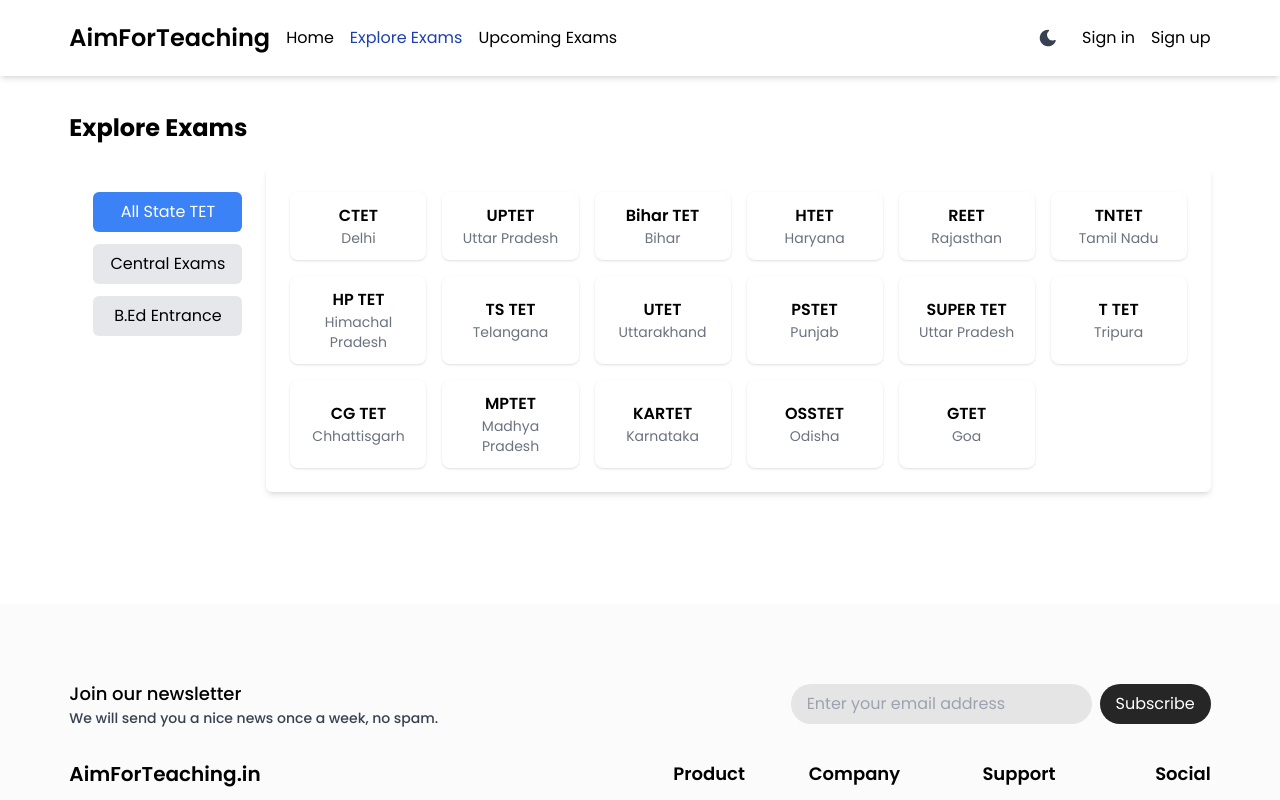
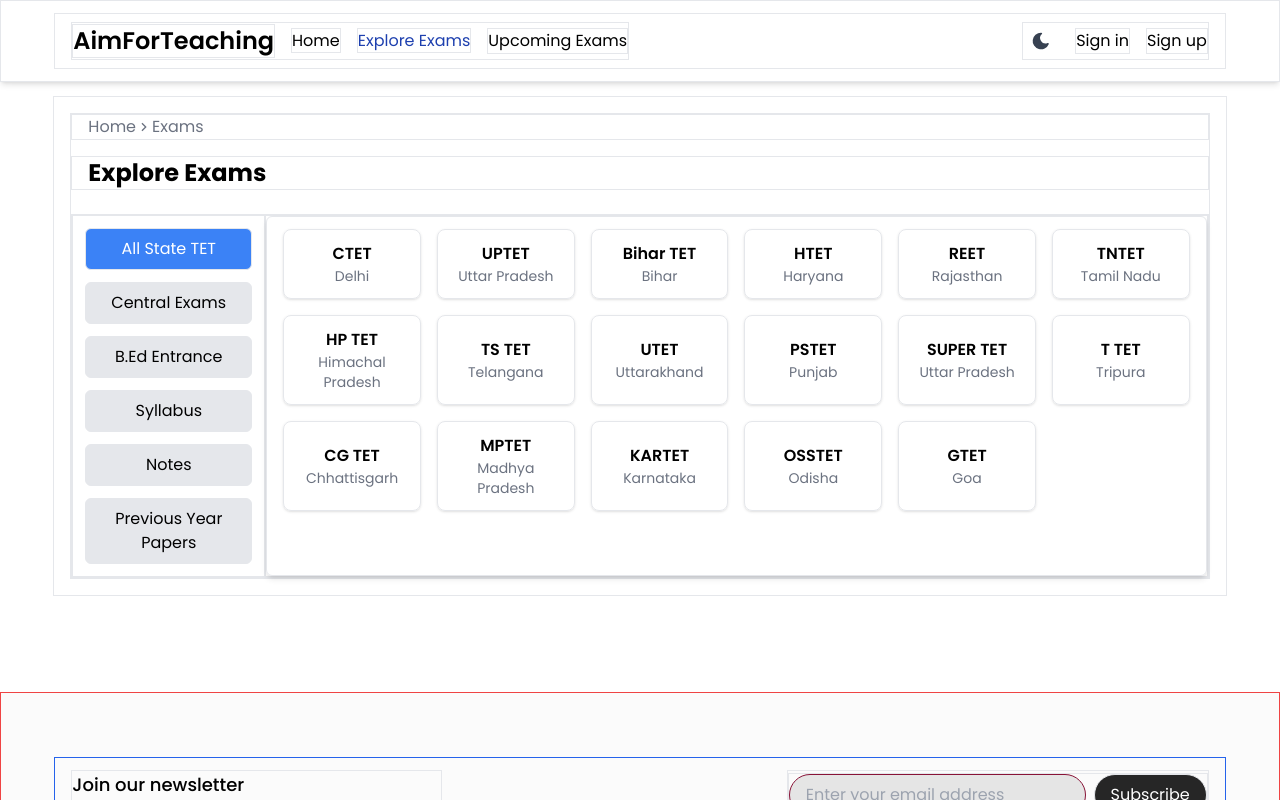
Before and after one commit to indianboat/aimforteaching, a Next.js app: page /exams in a window 1280 px wide. Shown: the top 800 px of the page. Built offline with nearby package versions, Linux system fonts and the light colour scheme.

Commit message:
exam page added and some design

```diff
--- /dev/null
+++ b/src/app/components/Breadcrum.jsx
@@ -0,0 +1,23 @@
+import Link from "next/link";
+import { usePathname } from "next/navigation";
+import {RiArrowRightSLine} from "react-icons/ri";
+
+const Breadcrumb = ({ links }) => {
+
+  return (
+    <nav className="flex">
+      {links.map((link, index) => (
+        <div key={link.path} className="flex items-center">
+          {index > 0 && (
+            <RiArrowRightSLine className="text-gray-500"/>
+          )}
+            <Link href={link.path} className="text-gray-500 hover:text-blue-500">
+            {link.label}
+          </Link>
+        </div>
+      ))}
+    </nav>
+  );
+};
+
+export default Breadcrumb;
--- a/src/app/components/CollapseButton.jsx
+++ b/src/app/components/CollapseButton.jsx
@@ -53,6 +53,10 @@ const CollapseButton = () => {
       index: 9,
       examName: "EMRC Exam",
     },
+    {
+      index: 10,
+      examName: "RPSC Exam",
+    },
   ];
 
   return (
--- a/src/app/components/ExploreSection.jsx
+++ b/src/app/components/ExploreSection.jsx
@@ -181,11 +181,18 @@ const ExploreSection = () => {
       delay:2.1
     },
     {
+      examName: "RPSC",
+      examState: "Rajasthan",
+      logoUrl: "/logos/ctet.png",
+      redirectUrl: "/exams/rpsc",
+      delay:2.2
+    },
+    {
       examName: "B.Ed Entrance",
       examState: "Delhi",
       logoUrl: "/logos/ctet.png",
       redirectUrl: "/exams/bedexam",
-      delay:2.2
+      delay:2.3
     },
   ];
 
--- a/src/app/components/TabContent.jsx
+++ b/src/app/components/TabContent.jsx
@@ -107,13 +107,13 @@ const TabContent = ({ activeTab }) => {
       exit="exit"
       variants={variants}
       transition={{ duration: 0.3 }}
-      className="border p-6 rounded-md shadow-md h-full"
+      className="border px-4 py-3 rounded-md shadow-md h-full"
     >
       {activeTab === 1 && (
-        <div className="grid lg:grid-cols-6 md:grid-cols-3 sm:grid-cols-3 grid-cols-2 gap-4">
+        <div className="grid lg:grid-cols-6 md:grid-cols-3 sm:grid-cols-2 grid-cols-2 gap-4">
           {examTypes.map((exam) => {
             return (
-              <Link className="border hover:bg-slate-100 dark:hover:bg-neutral-950 shadow hover:shadow-md flex flex-col px-4 py-3 h-full w-full rounded-lg text-center justify-center items-center" href={exam.redirectUrl}>
+              <Link key={exam.examName} className="border hover:bg-slate-100 dark:hover:bg-neutral-950 shadow hover:shadow-md flex flex-col px-4 py-3 h-full w-full rounded-lg text-center justify-center items-center" href={exam.redirectUrl}>
                   <p className="text-md font-semibold">{exam.examName}</p>
                   <p className="text-sm text-gray-500 dark:text-neutral-300">{exam.examState}</p>
               </Link>
@@ -121,7 +121,7 @@ const TabContent = ({ activeTab }) => {
           })}
         </div>
       )}
-      {activeTab === 2 && <div className="grid lg:grid-cols-6 md:grid-cols-3 sm:grid-cols-3 grid-cols-2 gap-4">
+      {activeTab === 2 && <div className="grid lg:grid-cols-6 md:grid-cols-3 sm:grid-cols-2 grid-cols-2 gap-4">
       <Link className="border hover:bg-slate-100 dark:hover:bg-neutral-950 shadow hover:shadow-md flex flex-col px-4 py-3 h-full w-full rounded-lg text-center justify-center items-center" href="/">
                   <p className="text-md font-semibold">KVS</p>
                   <p className="text-sm text-gray-500 dark:text-neutral-300">Govt of India</p>
--- a/src/app/exams/[exam]/page.jsx
+++ b/src/app/exams/[exam]/page.jsx
@@ -1,18 +1,31 @@
 "use client";
 
 import { useParams } from "next/navigation";
+import BreadcrumSection from "@/app/components/Breadcrum";
+import { usePathname } from "next/navigation";
 
 const Exam = () => {
   const { exam } = useParams();
-
-  console.log(exam);
+  const breadcrumbLinks = [
+    { label: "Home", path: "/" },
+    { label: "Exams", path: "/exams" },
+    { label: exam, path: exam },
+  ];
 
   return (
     <>
-      <div className="container md:w-10/12 sm:w-11/12 mx-auto md:mt-24 sm:mt-28 mt-24 flex w-full border lg:px-4 md:px-3 sm:px-2 px-2 py-4">
-        {exam}
+    <div className="container flex flex-col md:w-11/12 sm:w-full w-full mx-auto md:my-24 sm:my-28 my-24 border p-4">
+      <div className="border">
+        <div className="border mb-4 px-4">
+          <BreadcrumSection links={breadcrumbLinks}/>
+        </div>
+        <h1 className="text-2xl font-bold border px-4">{exam.toUpperCase()} Exam</h1>
+        <div className="border px-4 mt-8">
+          All about ctet here
+        </div>
       </div>
-    </>
+    </div>
+  </>
   );
 };
 
--- /dev/null
+++ b/src/app/exams/page.js
@@ -0,0 +1,53 @@
+"use client";
+
+import { useState } from "react";
+import TabContent from "../components/TabContent";
+import BreadcrumSection from "../components/Breadcrum";
+import { usePathname } from "next/navigation";
+
+const tabs = ["All State TET", "Central Exams", "B.Ed Entrance", "Syllabus", "Notes", "Previous Year Papers"];
+
+const ExploreExams = () => {
+  const [activeTab, setActiveTab] = useState(1);
+
+  const breadcrumbLinks = [
+    { label: "Home", path: "/" },
+    { label: "Exams", path: usePathname() },
+    // { label: "Subcategory", path: "/category/subcategory" },
+  ];
+
+  return (
+    <>
+      <div className="container flex flex-col md:w-11/12 sm:w-full w-full mx-auto md:my-24 sm:my-28 my-24 border p-4">
+        <div className="border">
+          <div className="border mb-4 px-4">
+            <BreadcrumSection links={breadcrumbLinks}/>
+          </div>
+          <h1 className="text-2xl font-bold border px-4">Explore Exams</h1>
+          <div className="border flex lg:flex-row md:flex-row sm:flex-col flex-col mt-6">
+            <div className="border lg:w-1/5 md:w-2/5 sm:w-full w-full p-3 flex gap-y-3 flex-col">
+              {tabs.map((tab, index) => (
+                <button
+                  key={index}
+                  onClick={() => setActiveTab(index + 1)}
+                  className={`border px-3 py-2 w-full ${
+                    activeTab === index + 1
+                      ? "bg-blue-500 text-white"
+                      : "bg-gray-200 text-black"
+                  } px-4 py-2 rounded-md`}
+                >
+                  {tab}
+                </button>
+              ))}
+            </div>
+            <div className="border w-full flex gap-y-3 flex-col">
+              <TabContent activeTab={activeTab} />
+            </div>
+          </div>
+        </div>
+      </div>
+    </>
+  );
+};
+
+export default ExploreExams;
--- a/src/app/exams/page.jsx
+++ /dev/null
@@ -1,68 +0,0 @@
-"use client";
-
-import { useState } from "react";
-import TabContent from "../components/TabContent";
-
-const tabs = ["All State TET", "Central Exams", "B.Ed Entrance"];
-
-const ExploreExams = () => {
-  const [activeTab, setActiveTab] = useState(1);
-
-  return (
-    <>
-      <div className="container flex flex-col md:w-11/12 sm:w-full w-full mx-auto md:my-24 sm:my-28 my-24 border p-4">
-        <div className="border">
-          <h1 className="text-2xl font-bold border">Explore Exams</h1>
-          <div className="border flex lg:flex-row md:flex-row sm:flex-col flex-col mt-6">
-            <div className="border lg:w-1/5 md:w-2/5 sm:w-full w-full p-6 flex gap-y-3 flex-col">
-              {tabs.map((tab, index) => (
-                <button
-                  key={index}
-                  onClick={() => setActiveTab(index + 1)}
-                  className={`border px-3 py-2 w-full ${
-                    activeTab === index + 1
-                      ? "bg-blue-500 text-white"
-                      : "bg-gray-200 text-black"
-                  } px-4 py-2 rounded-md`}
-                >
-                  {tab}
-                </button>
-              ))}
-              {/* <button onClick={() => setActiveTab(1)} className="border px-3 py-2 w-full">All State TET</button> */}
-              {/* <button onClick={() => setActiveTab(2)} className="border px-3 py-2 w-full">Central Exams</button> */}
-              {/* <button onClick={() => setActiveTab(3)} className="border px-3 py-2 w-full">B.Ed Entrance</button> */}
-            </div>
-            <div className="border w-full flex gap-y-3 flex-col">
-              <TabContent activeTab={activeTab} />
-            </div>
-
-            {/* <div className="flex justify-center items-center h-screen">
-              <div className="w-80">
-                <div className="flex space-x-4">
-                  {tabs.map((tab, index) => (
-                    <button
-                      key={index}
-                      onClick={() => setActiveTab(index + 1)}
-                      className={`${
-                        activeTab === index + 1
-                          ? "bg-blue-500 text-white"
-                          : "bg-gray-200 text-black"
-                      } px-4 py-2 rounded-md`}
-                    >
-                      {tab}
-                    </button>
-                  ))}
-                </div>
-                <div className="mt-4">
-                  <TabContent activeTab={activeTab} />
-                </div>
-              </div>
-            </div> */}
-          </div>
-        </div>
-      </div>
-    </>
-  );
-};
-
-export default ExploreExams;
--- a/src/app/globals.css
+++ b/src/app/globals.css
@@ -17,9 +17,9 @@ body{
   margin-top: auto;
 }
 
-.border{
+/* .border{
   border: 0;
-}
+} */
 
 [class='dark'] body {
   background-color: #111314;
```
